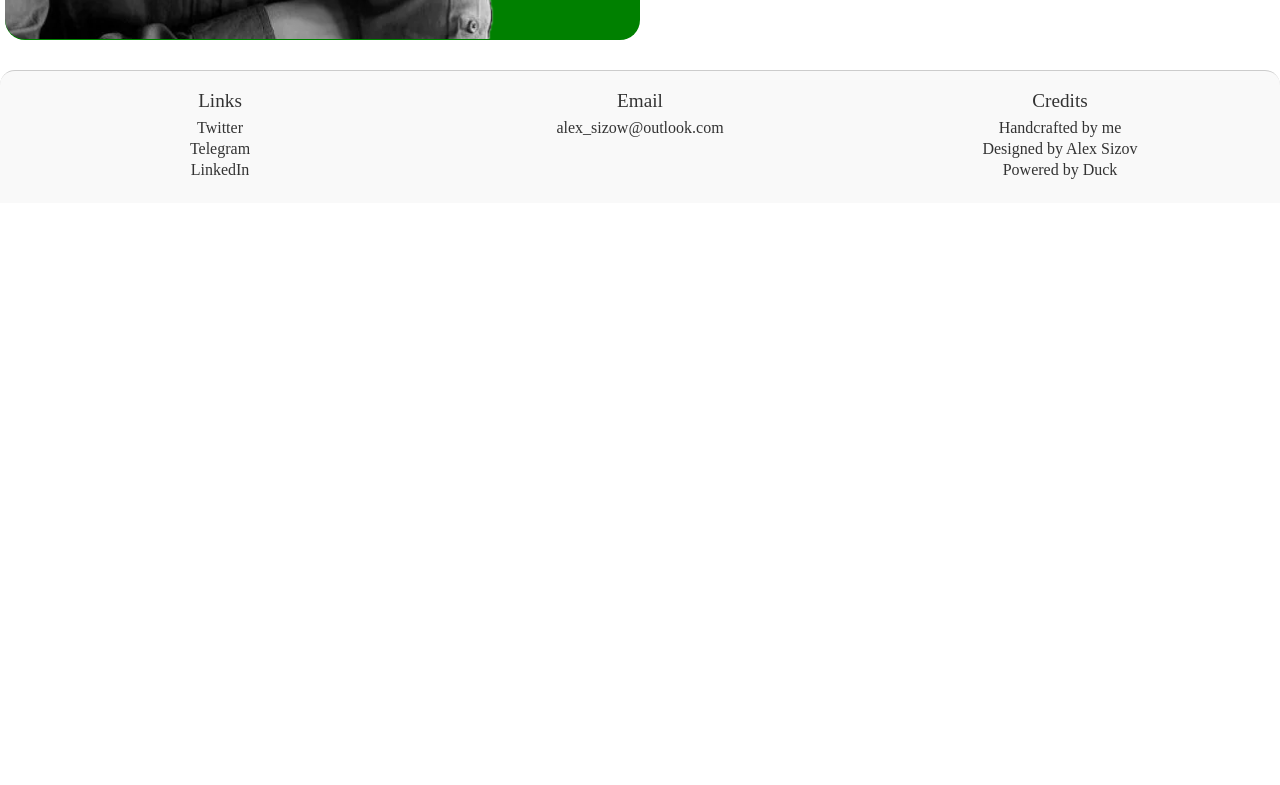
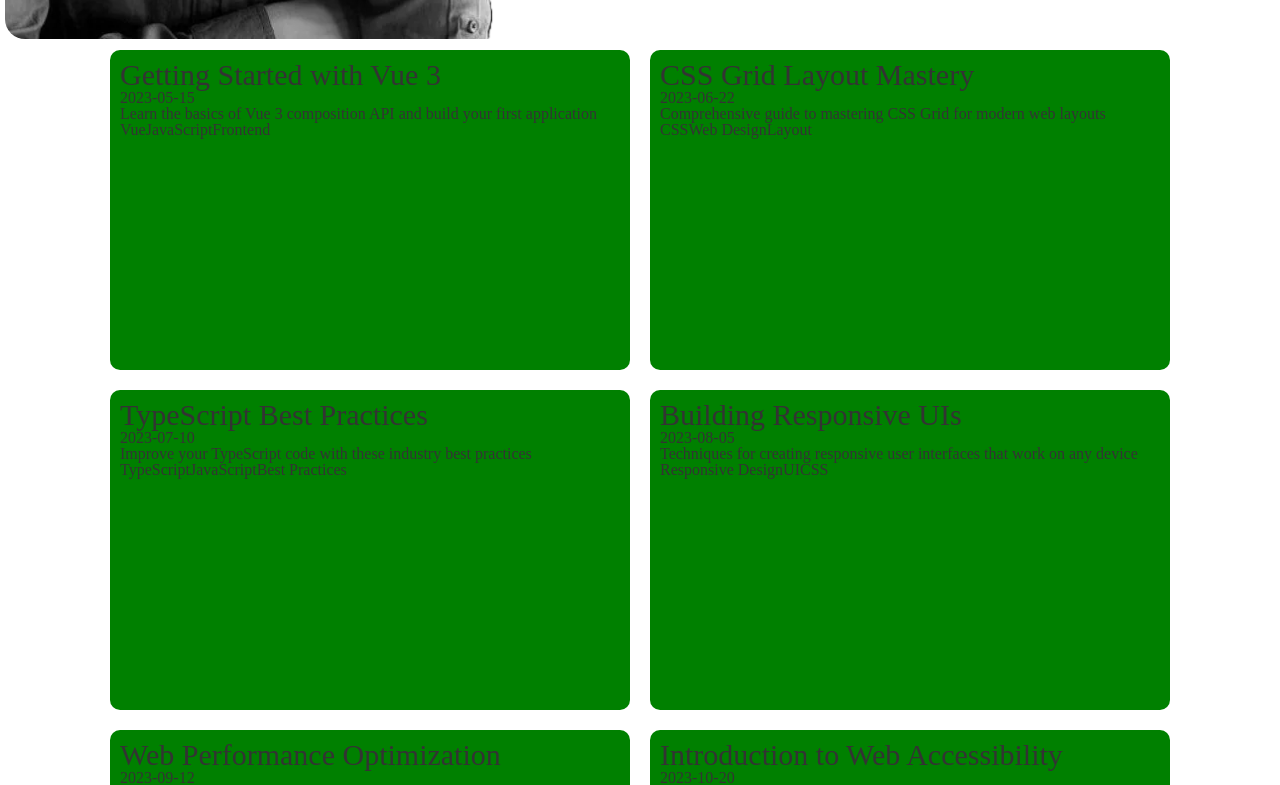
Before and after one commit to alex-sizow/webduck-2.0, a Nuxt app: page / in a window 1280 px wide. Shown: the part 700-1485 px from the top of the page. Before the commit the page ends 903 px from the top, so only its background shows below. Built offline with nearby package versions, Linux system fonts and the light colour scheme; no server answers.

Commit message:
add ArticleCardList

```diff
--- /dev/null
+++ b/components/article/ArtileCardList.vue
@@ -0,0 +1,80 @@
+<script setup lang="ts">
+import { computed } from 'vue';
+
+const props = defineProps<{
+  data: Array<{
+    data: string;
+    title: string;
+    description: string;
+    tags: string[];
+  }>;
+}>();
+
+const displayedArticles = computed(() => {
+  return props.data.slice(0, 6);
+});
+</script>
+
+<template>
+  <section class="article-card-list">
+    <div
+      v-for="(article, index) in displayedArticles"
+      :key="index"
+      class="article-card"
+    >
+      <h3 class="article-card__title">{{ article.title }}</h3>
+      <div class="article-card__date">{{ article.data }}</div>
+
+      <p class="article-card__description">{{ article.description }}</p>
+      <div class="article-card__tags">
+        <span
+          v-for="(tag, tagIndex) in article.tags"
+          :key="tagIndex"
+          class="article-card__tag"
+        >
+          {{ tag }}
+        </span>
+      </div>
+    </div>
+  </section>
+</template>
+
+<style scoped>
+.article-card-list {
+    padding: 10px;
+  display: flex;
+  gap: 20px;
+  justify-content: center;
+  flex-wrap: wrap;
+}
+
+.article-card {
+  min-width: 300px;
+  max-width: 500px;
+  height: 300px;
+  width: 100%;
+  background-color: var( --main-color);
+  padding: 10px;
+  border-radius: 10px;
+}
+
+.article-card__date {
+  /* Empty for now */
+}
+
+.article-card__title {
+ font-size: 30px;
+}
+
+.article-card__description {
+  /* Empty for now */
+}
+
+.article-card__tags {
+  /* Empty for now */
+}
+
+.article-card__tag {
+  /* Empty for now */
+}
+</style>
--- a/layouts/default.vue
+++ b/layouts/default.vue
@@ -1,3 +1,8 @@
+<script setup lang="ts">
+
+import ScrollToTopButton from '../components/Buttons/ScrollToTopButton.vue'
+</script>
+
 <template>
   <Header />
   <main><NuxtPage /></main>
--- a/nuxt.config.ts
+++ b/nuxt.config.ts
@@ -12,7 +12,7 @@ export default defineNuxtConfig({
   },
   i18n: {
     lazy: true,
-    defaultLocale: 'en',
+    defaultLocale: 'fr',
     strategy: 'no_prefix',
     detectBrowserLanguage: {
       useCookie: true,
@@ -30,5 +30,13 @@ export default defineNuxtConfig({
       optimizeTranslationDirective: false,
     },
   },
-  modules: ['@pinia/nuxt', '@nuxtjs/i18n']
+  modules: ['@pinia/nuxt', '@nuxtjs/i18n'],
+  // Ensure vite resolves paths correctly
+  vite: {
+    resolve: {
+      alias: {
+        '@': '.'
+      }
+    }
+  }
 })
--- a/pages/index.vue
+++ b/pages/index.vue
@@ -1,20 +1,69 @@
-<script setup></script>
+<script setup lang="ts">
+import ArticleCardList from '../components/article/ArtileCardList.vue';
+
+const mockArticles = [
+  {
+    data: '2023-05-15',
+    title: 'Getting Started with Vue 3',
+    description: 'Learn the basics of Vue 3 composition API and build your first application',
+    tags: ['Vue', 'JavaScript', 'Frontend']
+  },
+  {
+    data: '2023-06-22',
+    title: 'CSS Grid Layout Mastery',
+    description: 'Comprehensive guide to mastering CSS Grid for modern web layouts',
+    tags: ['CSS', 'Web Design', 'Layout']
+  },
+  {
+    data: '2023-07-10',
+    title: 'TypeScript Best Practices',
+    description: 'Improve your TypeScript code with these industry best practices',
+    tags: ['TypeScript', 'JavaScript', 'Best Practices']
+  },
+  {
+    data: '2023-08-05',
+    title: 'Building Responsive UIs',
+    description: 'Techniques for creating responsive user interfaces that work on any device',
+    tags: ['Responsive Design', 'UI', 'CSS']
+  },
+  {
+    data: '2023-09-12',
+    title: 'Web Performance Optimization',
+    description: 'Learn how to optimize your web applications for maximum performance',
+    tags: ['Performance', 'Optimization', 'Web']
+  },
+  {
+    data: '2023-10-20',
+    title: 'Introduction to Web Accessibility',
+    description: 'Creating more accessible websites for all users',
+    tags: ['Accessibility', 'a11y', 'Inclusive Design']
+  },
+  {
+    data: '2023-11-15',
+    title: 'Frontend Testing Strategies',
+    description: 'Comprehensive approaches to testing your frontend applications',
+    tags: ['Testing', 'Jest', 'Cypress']
+  }
+];
+</script>
 
 <template>
   <h1>{{ $t("welcome") }} <br />My name is Alex Sizov.</h1>
   <div class="intro">
     <img src="@/assets/images/i.webp" alt="" />
     <p class="intro__who">
-      I’m a&nbsp;frontend developer in&nbsp;love with the&nbsp;Web, browsers,
+      I'm a&nbsp;frontend developer in&nbsp;love with the&nbsp;Web, browsers,
       France, and technology
     </p>
   </div>
+ <ArticleCardList :data="mockArticles" />
+
 </template>
 
 <style scoped>
 .intro {
   width: 50%;
-  background: var(--main-color);
+  background: var(  );
   position: relative;
   border-radius: 20px;
   img {
--- a/tsconfig.json
+++ b/tsconfig.json
@@ -1,9 +1,10 @@
 {
   "extends": "./.nuxt/tsconfig.json",
   "compilerOptions": {
+    "baseUrl": ".",
     "paths": {
       "@/*": [
-        "./*"
+        "*"
       ]
     },
     "module": "ESNext"
```
